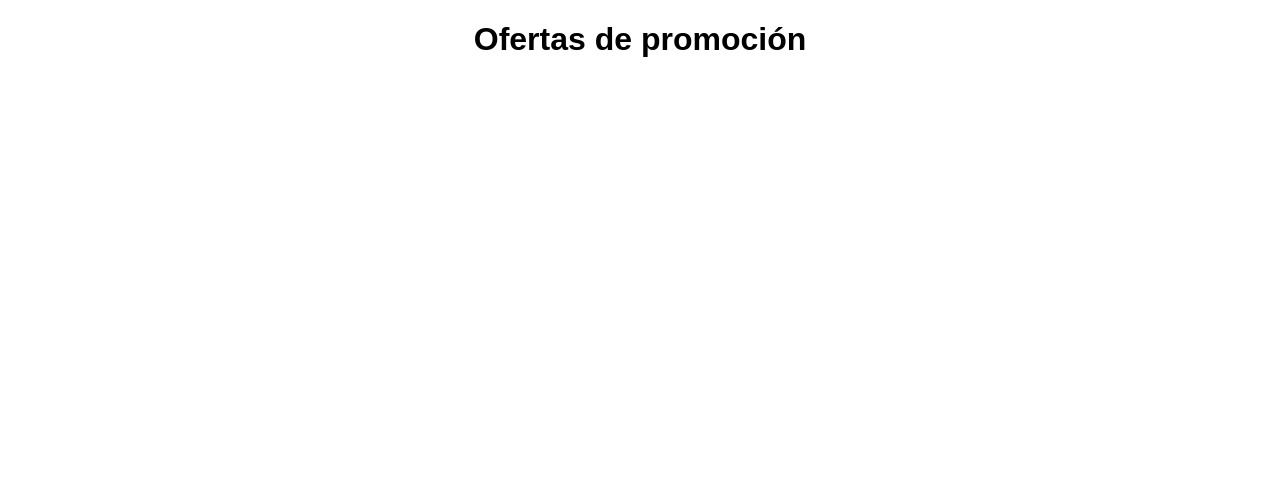
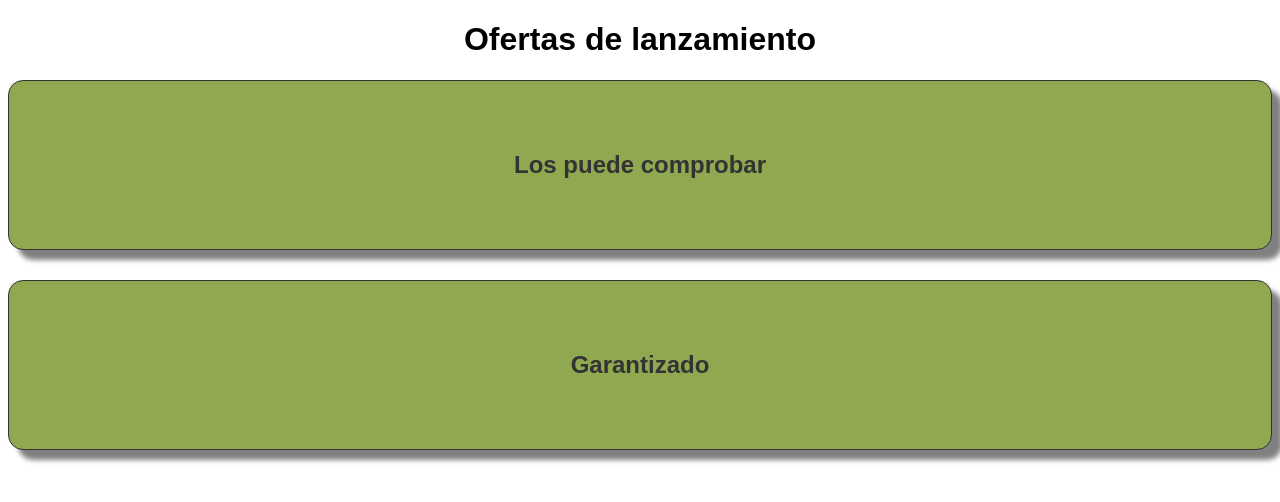
Before and after one commit to juca-veta/holanda, a plain HTML site: page cuadro2.html in a window 1280 px wide. Drawn offline with Linux system fonts and the light colour scheme.

Commit message:
otrocuadro

```diff
--- a/cuadro2.html
+++ b/cuadro2.html
@@ -4,12 +4,26 @@
 <head>
     <meta charset="UTF-8">
     <meta name="viewport" content="width=device-width, initial-scale=1.0">
-    <title>Cuadro 2</title>
+    <title>Cuadro 1</title>
     <link rel="stylesheet" href="tabla-precios.css">
 </head>
 
 <body>
-    <h1 class="text-center">Ofertas de promoción</h1>
+    <h1 class="text-center">Ofertas de lanzamiento</h1>
+
+    <section>
+        <div class="columna2">
+            <h2 class="text-center">Los puede comprobar</h2>
+
+        </div>
+
+        <div class="columna2">
+            <h2 class="text-center">Garantizado</h2>
+
+        </div>
+
+
+    </section>
 
 </body>
 
--- a/tabla-precios.css
+++ b/tabla-precios.css
@@ -75,3 +75,13 @@ body {
     border-radius: 15px;
     box-shadow: 10px 10px 5px grey;
 }
+
+.columna2 {
+    background: rgb(144, 168, 79);
+    color: #333;
+    border: 1px solid #333;
+    margin-bottom: 30px;
+    padding: 50px 400px 50px 400px;
+    border-radius: 15px;
+    box-shadow: 10px 10px 5px grey;
+}
```
Also changed, not shown: index.html (+4 -2 lines), 1 other file.
